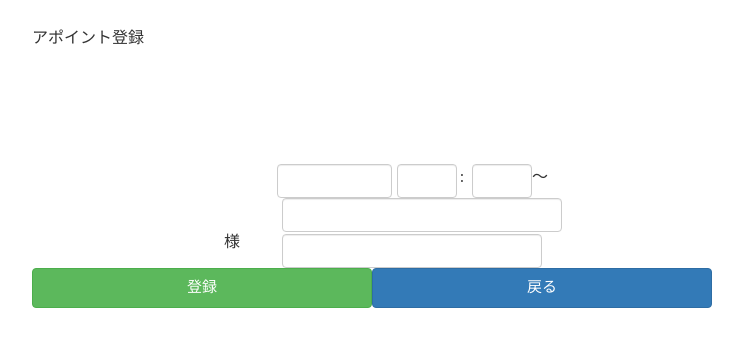
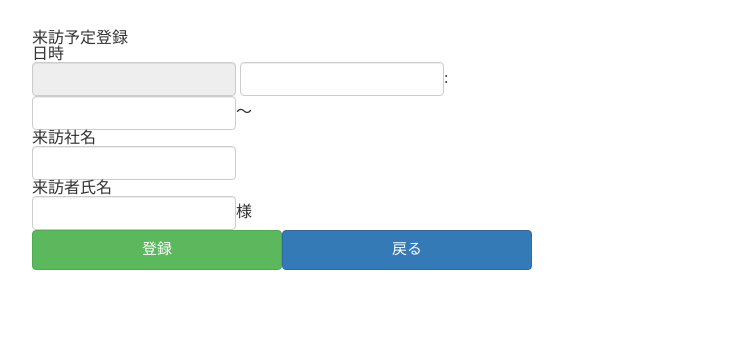
Before and after one commit to manzisan/reception-app, a PHP site: page /add.php in a window 1280 px wide. Shown: the top 347 px of the page, without its empty margins (268-1011 px from the left). Run offline with PHP 8.4, Linux system fonts and the light colour scheme; data comes from the database, SQL or seed files in the repository; data that the repository does not hold is empty; some libraries are stand-ins or nearby versions.

Commit message:
Update admin css

```diff
--- a/admin/add.php
+++ b/admin/add.php
@@ -23,91 +23,33 @@
 <script src="http://code.jquery.com/jquery-1.8.3.js"></script>
 <script src="http://code.jquery.com/ui/1.10.0/jquery-ui.js"></script>
 <script src="https://cdnjs.cloudflare.com/ajax/libs/vue/1.0.26/vue.min.js"></script>
-<script>
-$(function () {
-  var dateFormat = 'yy-mm-dd';
-  $('#datepicker').datepicker({
-      dateFormat: dateFormat
-  });
-
-  var myModel = {
-    friends: [
-    <?php for ($i=0; $i < $count; $i++) {
-        echo "{ name: \"$name[$i]\",},";
-       }
-      ?>
-    ],
-    search: ""
-
-  };
-
-  var myViewModel = new Vue({
-    el: '.form_employee',
-    data: myModel
-  });
-});
-</script>
 <title>来訪予定登録</title>
 </head>
 <body>
-<script type="text/javascript">
-function check(){
-
-  var flag = 0;
-
-  // 設定
-  if(document.form1.date.value == ""){ // 「お名前」の入力をチェック
-    flag = 1;
-  }
-  else if(document.form1.hours.value == ""){ // 「パスワード」の入力をチェック
-    flag = 1;
-  }
-  else if(document.form1.minutes.value == ""){ // 「コメント」の入力をチェック
-    flag = 1;
-  }
-  else if(document.form1.company.value == ""){ // 「コメント」の入力をチェック
-    flag = 1;
-  }
-  else if(document.form1.employee.value == ""){ // 「コメント」の入力をチェック
-    flag = 1;
-  }
-  // 設定終了
-
-  if(flag) {
-    alert('未入力の項目があります！'); // 入力漏れがあれば警告ダイアログを表示
-    return false; // 送信を中止
-  }
-  else {
-    return true; // 送信を実行
-  }
-
-}
-</script>
   <main>
-    <h1>アポイント登録</h1>
+    <h1>来訪予定登録</h1>
     <form method ="post" action="conf.php" name="form1" onSubmit="return check()">
-
       <div class="form_time">
-        <div class="label">日時</div>
+        <div class="input-label">日時</div>
         <div>
           <input type="text" class="form-control" name="date" id="datepicker" readonly>
-          <input type="number" class="time form-control" min="0" max="23" name="hours"><span>:</span>
-          <input type="number" class="time form-control" min="0" max="59" name="minutes"><span>〜</span>
+          <input type="text" class="time form-control" maxlength="2" name="hours"><span>:</span>
+          <input type="text" class="time form-control" maxlength="2" name="minutes"><span>〜</span>
         </div>
       </div>
 
       <div class="form_company">
-        <div class="label">来訪社名</div>
+        <div class="input-label">来訪社名</div>
         <input type="text" name="company" class="form-control">
       </div>
 
       <div class="form_customer">
-        <div class="label">来訪者氏名</div>
+        <div class="input-label">来訪者氏名</div>
         <input type="text" name="customer" class="form-control">様
       </div>
 
       <div class="form_employee">
-        <div class="label">担当者名</div>
+        <div class="input-label">担当者名</div>
         <select name="employee" class="form-control">
           <option v-for="friend in friends | filterBy search in 'name'" value="">
             {{ friend.name }}
@@ -142,6 +84,57 @@
     option[i].value=id+1;
     id++;
   }
+  $(function () {
+  var dateFormat = 'yy-mm-dd';
+    $('#datepicker').datepicker({
+        dateFormat: dateFormat
+    });
 
+    var myModel = {
+      friends: [
+      <?php for ($i=0; $i < $count; $i++) {
+          echo "{ name: \"$name[$i]\",},";
+         }
+        ?>
+      ],
+      search: ""
+
+    };
+
+    var myViewModel = new Vue({
+      el: '.form_employee',
+      data: myModel
+    });
+  });
+  function check(){
+
+    var flag = 0;
+
+    // 設定
+    if(document.form1.date.value == ""){ // 「お名前」の入力をチェック
+      flag = 1;
+    }
+    else if(document.form1.hours.value == ""){ // 「パスワード」の入力をチェック
+      flag = 1;
+    }
+    else if(document.form1.minutes.value == ""){ // 「コメント」の入力をチェック
+      flag = 1;
+    }
+    else if(document.form1.company.value == ""){ // 「コメント」の入力をチェック
+      flag = 1;
+    }
+    else if(document.form1.employee.value == ""){ // 「コメント」の入力をチェック
+      flag = 1;
+    }
+    // 設定終了
+
+    if(flag) {
+      alert('未入力の項目があります！'); // 入力漏れがあれば警告ダイアログを表示
+      return false; // 送信を中止
+    }
+    else {
+      return true; // 送信を実行
+    }
+  }
 </script>
 </html>
--- a/admin/css/add.css
+++ b/admin/css/add.css
@@ -66,136 +66,18 @@
   height: 30px;
 }
 
-/*form time*/
-
-.form_time{
-  width: 380px;
-  text-align: center;
-  margin: auto;
-  margin-top: 100px;
+form {
+  width: 500px;
 }
-
-.form_time h2{
-  width: 40px;
-  display: inline;
-}
-
-.form_time input{
-  float: left;
-  text-align: center;
-  width: 115px;
-  margin-left: 5px;
-  font-size: 15px;
-}
-
-#datepicker {
-  background-color:#fff;
-}
-
-.form_time div{
-  width: 290px;
-  float: right;
-}
-
-.form_time div .time{
-  width: 60px;
-}
-
-.form_time div span{
-  width: 10px;
-  float: left;
-  padding-top: 5px;
-}
-
-.form_time div .calender{
-  width: 35px;
-  height: 25px;
-  float: left;
-  margin-right: 20px;
-  background-color: #000;
-}
-
-.form_time div .calender img{
-  width: 35px;
-  height: 25px;
-}
-
-
-/*form compony*/
-
-.form_company{
-  clear: both;
-  width: 380px;
-  margin: auto;
-  margin-top: 20px;
-}
-
-.form_company h2{
-  width: 40px;
-  display: inline;
-}
-
-
-.form_company input{
-  float: right;
-  width: 280px;
-  font-size: 15px;
-}
-
-
-/*form yourname*/
-
-.form_customer{
-  clear: both;
-  width: 380px;
-  text-align: center;
-  margin: auto;
-  margin-top: 20px;
-}
-
-.form_customer h2{
-  width: 40px;
-  display: inline;
-}
-
-
-.form_customer input{
-  float: right;
-
-  width: 260px;
-  font-size: 15px;
-}
-
-.form_customer div{
-  width: 20px;
-  float: right;
-  /*margin-top: 5px;*/
-}
-
-.form_employee{
-  clear: both;
-  width: 380px;
-  text-align: center;
-  font-size: 15px;
-  margin: auto;
-  margin-top: 20px;
-}
-
-.form_employee h2{
-  width: 40px;
-  display: inline;
-}
-
-
-.form_employee select{
-  float: right;
-  width: 290px;
-  font-size: 15px;
+form .form-control {
+  display: inline-block;
+  width: auto;
 }
 
 #dropdown{
   background-color: #0f0;
 }
+
 
 #dropdown input{
   width:150px;
--- a/admin/index.php
+++ b/admin/index.php
@@ -9,7 +9,6 @@
 
   //実行
   $stmt -> execute();
-
 ?>
 
 <!doctype html>
@@ -21,6 +20,7 @@
   <script src="https://code.jquery.com/jquery-3.2.0.js" integrity="sha256-wPFJNIFlVY49B+CuAIrDr932XSb6Jk3J1M22M3E2ylQ=" crossorigin="anonymous"></script>
   <link rel="stylesheet" href="http://code.jquery.com/ui/1.10.1/themes/base/jquery-ui.css">
   <script src="https://code.jquery.com/ui/1.12.1/jquery-ui.min.js" integrity="sha256-VazP97ZCwtekAsvgPBSUwPFKdrwD3unUfSGVYrahUqU=" crossorigin="anonymous"></script>
+  <script scr="https://cdnjs.cloudflare.com/ajax/libs/vue/2.5.2/vue.js"></script>
   <script type="text/javascript">
     $(function () {
       var dateFormat = 'yy-mm-dd';
@@ -80,7 +80,7 @@
       ?>
       <tr>
         <td><input type="checkbox" value="<?php echo $code ?>"></td>
-          <td><?php echo $date; ?> &nbsp; <?php echo $hours; ?>:<?php echo $minutes; ?></td>
+        <td><?php echo $date; ?> <?php echo $hours; ?>:<?php echo $minutes; ?></td>
         <td><?php echo $company; ?></td>
         <td><?php echo $customer; ?></td>
         <td><?php echo $employee; ?></td>
```
Lines whose indentation alone changed are shown as unchanged.
